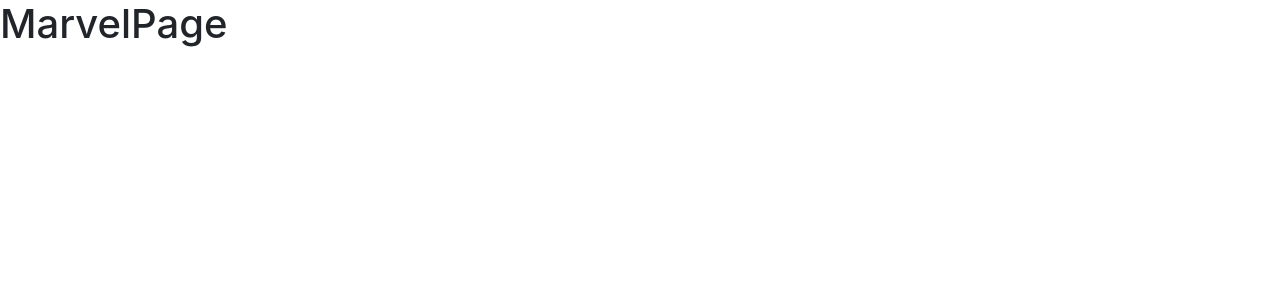
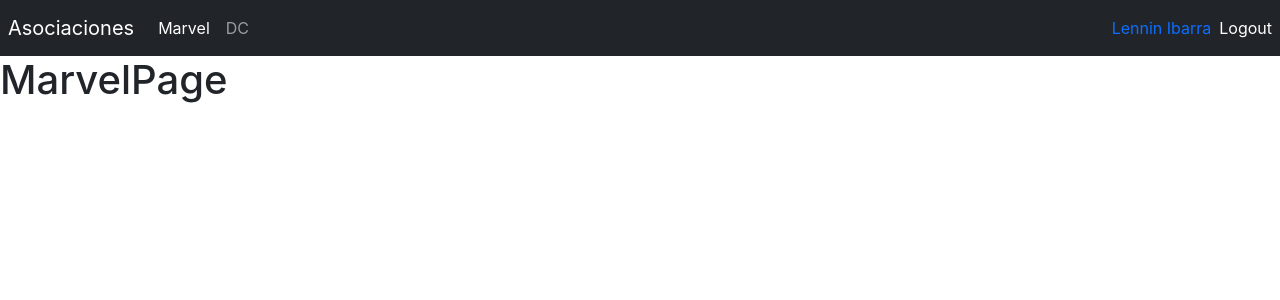
Before and after one commit to lenninIbarrraGonzalez/heroes-typescript, a React (Create React App) app: page /marvel in a window 1280 px wide. Shown: the top 300 px of the page. Built offline with nearby package versions, Linux system fonts and the light colour scheme.

Commit message:
feature/implementando clase active y archivos de barril

```diff
--- /dev/null
+++ b/src/auth/index.ts
@@ -0,0 +1 @@
+export * from './pages';
--- /dev/null
+++ b/src/auth/pages/index.ts
@@ -0,0 +1 @@
+export * from './LoginPage';
--- /dev/null
+++ b/src/heroes/index.ts
@@ -0,0 +1 @@
+export * from './pages';
--- /dev/null
+++ b/src/heroes/pages/index.ts
@@ -0,0 +1,2 @@
+export * from './MarvelPage';
+export * from './DcPage';
--- a/src/index.css
+++ b/src/index.css
@@ -11,3 +11,7 @@
   font-family: source-code-pro, Menlo, Monaco, Consolas, 'Courier New',
     monospace;
 }
+
+.active {
+  color: red;
+}
--- a/src/router/AppRoutes.tsx
+++ b/src/router/AppRoutes.tsx
@@ -1,11 +1,13 @@
 import { Navigate, Route, Routes } from 'react-router-dom';
-import { MarvelPage } from '../heroes/pages/MarvelPage';
-import { DcPage } from '../heroes/pages/DcPage';
-import { LoginPage } from '../auth/pages/LoginPage';
+import { MarvelPage, DcPage } from '../heroes';
+import { LoginPage } from '../auth';
+import { Navbar } from '../ui';
 
 export const AppRoutes = () => {
   return (
     <>
+      <Navbar />
+
       <Routes>
         <Route path="marvel" element={<MarvelPage />} />
         <Route path="dc" element={<DcPage />} />
--- /dev/null
+++ b/src/ui/componentes/Navbar.tsx
@@ -0,0 +1,41 @@
+import { Link, NavLink } from 'react-router-dom';
+import '../../index.css';
+
+export const Navbar = () => {
+  return (
+    <nav className="navbar navbar-expand-sm navbar-dark bg-dark p-2">
+      <Link className="navbar-brand" to="/">
+        Asociaciones
+      </Link>
+
+      <div className="navbar-collapse">
+        <div className="navbar-nav">
+          <NavLink
+            className={({ isActive }) =>
+              `nav-item nav-link ${isActive ? 'active' : ''}`
+            }
+            to="/marvel"
+          >
+            Marvel
+          </NavLink>
+
+          <NavLink
+            className={({ isActive }) =>
+              `nav-item nav-link ${isActive ? 'active' : ''}`
+            }
+            to="/dc"
+          >
+            DC
+          </NavLink>
+        </div>
+      </div>
+
+      <div className="navbar-collapse collapse w-100 order-3 dual-collapse2 d-flex justify-content-end">
+        <ul className="navbar-nav ml-auto">
+          <span className="nav-item nav-link text-primary">Lennin Ibarra</span>
+        </ul>
+        <button className="nav-item nav-link btn text-white">Logout</button>
+      </div>
+    </nav>
+  );
+};
--- /dev/null
+++ b/src/ui/componentes/index.js
@@ -0,0 +1 @@
+export * from './Navbar';
--- /dev/null
+++ b/src/ui/index.js
@@ -0,0 +1 @@
+export * from './componentes';
```
